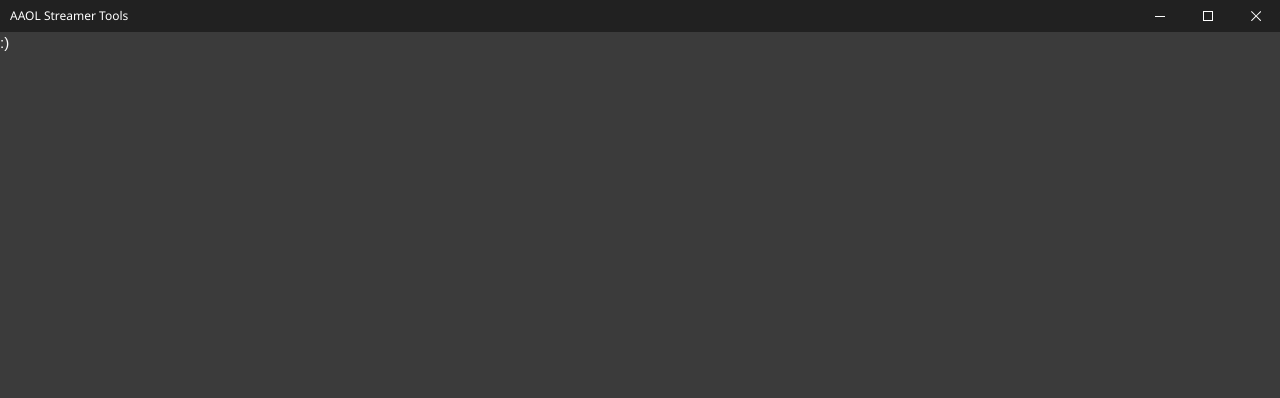
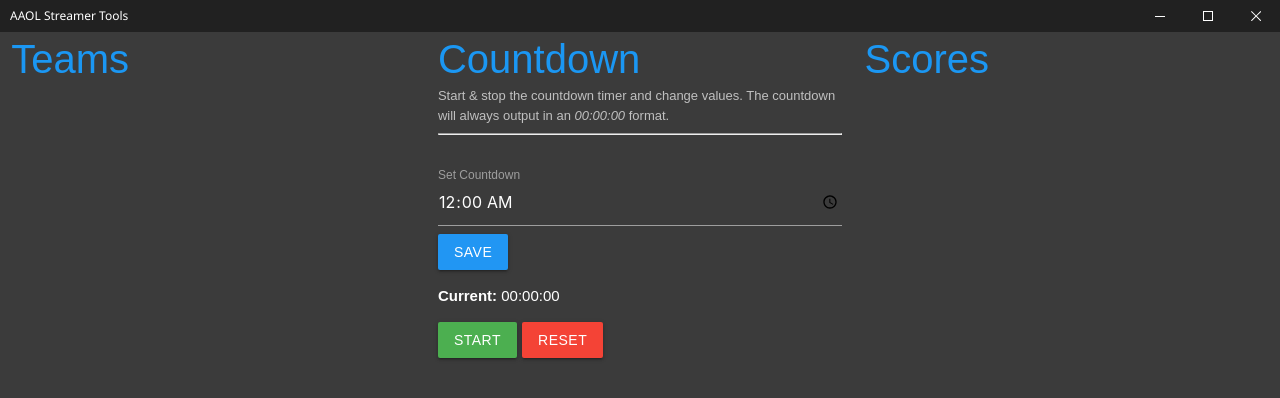
Before and after one commit to mtchdev/aaol-streamer-tool, a React (Create React App) app in the folder src/: page / in a window 1280 px wide. Shown: the top 398 px of the page. Built offline with nearby package versions, Linux system fonts and the light colour scheme.

Commit message:
Add countdown

```diff
--- /dev/null
+++ b/src/src/controllers/Countdown.js
@@ -0,0 +1,15 @@
+module.exports = {
+    down: function(slug){
+        let res = this.parse(slug);
+
+        let date = new Date(1000 * res).toISOString().substr(11, 8)
+        return date;
+    },
+
+    parse: function(slug){
+        let a = slug.split(':');
+        let seconds = (+a[0]) * 60 * 60 + (+a[1]) * 60 + (+a[2]);
+        seconds--;
+        return seconds;
+    }
+}
--- a/src/src/views/Main.js
+++ b/src/src/views/Main.js
@@ -1,5 +1,6 @@
 import React, { Component } from 'react';
 import './assets/Main.css';
+import Countdown from './components/Countdown';
 
 class Main extends Component {
     constructor(props) {
@@ -8,8 +9,14 @@ class Main extends Component {
     }
     render() {
         return (
-            <div className="app">
-                :)
+            <div className="row">
+                <div className="col s4">
+                    <h1 className="title">Teams</h1>
+                </div>
+                <Countdown />
+                <div className="col s4">
+                    <h1 className="title">Scores</h1>
+                </div>
             </div>
          )
     }
--- a/src/src/views/assets/Main.css
+++ b/src/src/views/assets/Main.css
@@ -4,3 +4,37 @@ body {
     -webkit-user-select: none;
     cursor: default;
 }
+
+.section {
+    background: #2d2d2d;
+    margin: 5px;
+}
+
+.title {
+    margin-top: 5px;
+    margin-bottom: 5px;
+    font-size: 40px;
+    color: #1b97f3;
+}
+
+.description {
+    color: #c0c0c0;
+    font-size: 13px;
+}
+
+.content {
+    margin-bottom: 5px;
+    margin-right: 5px;
+}
+
+input {
+    color: #fff;
+}
+
+.btn {
+    margin-right: 5px;
+}
+
+.text-black {
+    color: black;
+}
--- /dev/null
+++ b/src/src/views/components/Countdown.js
@@ -0,0 +1,103 @@
+import React, { Component } from 'react';
+import { CLIENT_RENEG_WINDOW } from 'tls';
+
+const Controller = require('../../controllers/Countdown');
+
+class Countdown extends Component {
+    constructor(props) {
+        super(props);
+        this.state = {
+            time: '00:00:00',
+            input: '00:00',
+            interval: false,
+            btn: 0,
+            reset: 'Reset'
+        }
+
+        this.resetTimer = this.resetTimer.bind(this)
+        this.timerChange = this.timerChange.bind(this)
+        this.timerSave = this.timerSave.bind(this)
+        this.tStart = this.tStart.bind(this)
+    }
+
+    render() {
+        return (
+            <div className="col s4">
+                <h1 className="title">Countdown</h1>
+                <div className="description">Start &amp; stop the countdown timer and change values. The countdown will always output in an <i>00:00:00</i> format.</div>
+                <hr />
+                <br />
+                <div class="input-field">
+                    <input placeholder="" onChange={this.timerChange} value={this.state.input} id="first_name" type="time" class="validate"/>
+                    <label for="first_name">Set Countdown</label>
+                    <a class="waves-effect waves-light btn blue" onClick={this.timerSave}>Save</a>
+                </div>
+                <p><b>Current:</b> {this.state.time}</p>
+                {this.state.btn === 0 ? <a class="waves-effect waves-light btn green" onClick={()=>this.tStart(1)}>Start</a> : ''}
+                {this.state.btn === 1 ? <a class="waves-effect waves-light btn yellow text-black" onClick={()=>this.tStart(0)}>Pause</a> : ''}
+                {this.state.btn === 2 ? <a class="waves-effect waves-light btn blue" onClick={()=>this.tStart(2)}>Play</a> : ''}
+                <a class="waves-effect waves-light btn red" onClick={this.resetTimer}>{this.state.reset}</a>
+            </div>
+         )
+    }
+
+    resetTimer(){
+        this.setState({interval:false,reset:'Resetting...'});
+        let self = this
+        setTimeout(function(){
+            self.setState({...self.state,time: '00:00:00',input:'00:00',btn:0,reset:'Reset'})
+        }, 1000)
+    }
+
+    timerChange(e){
+        console.log('Countdown timer changed to 00:'+e.target.value)
+        this.setState({input:e.target.value})
+    }
+
+    timerSave(e){
+
+        this.setState({...this.state,time:'00:'+this.state.input})
+
+        e.preventDefault();
+    }
+
+    tStart(mode){
+
+        if(mode===0){
+            this.setState({...this.state,interval:false,btn:2})
+            return
+        }
+        if(mode===2){
+            this.setState({...this.state,interval:true,btn:1})
+            let self = this;
+            let interval1 = setInterval(function(){
+                let req = Controller.down(self.state.time)
+                self.setState({time:req})
+                console.log(req)
+                if(req === '00:00:00'){
+                    clearInterval(interval1)
+                }
+                if(self.state.interval === false){
+                    clearInterval(interval1)
+                }
+            }, 1000)
+            return;
+        }
+
+        let self = this;
+        this.setState({...this.state,interval:true,btn:1})
+        var interval = setInterval(function(){
+            let req = Controller.down(self.state.time)
+            self.setState({time:req})
+            console.log(req)
+            if(req === '00:00:00'){
+                clearInterval(interval)
+            }
+            if(self.state.interval === false){
+                clearInterval(interval)
+            }
+        }, 1000)
+    }
+}
+
+export default Countdown;
```
